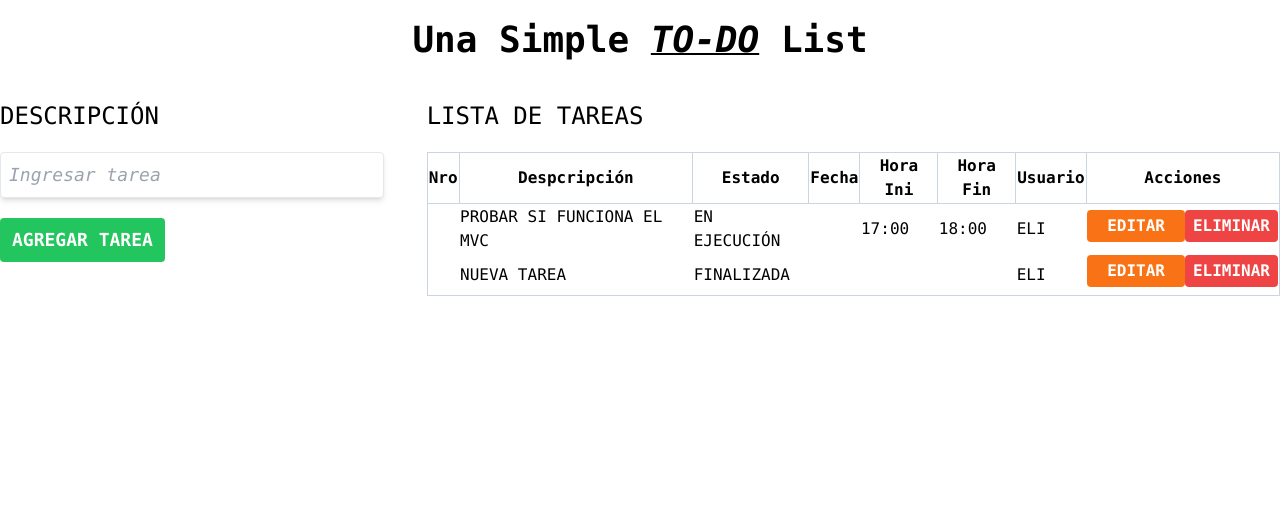
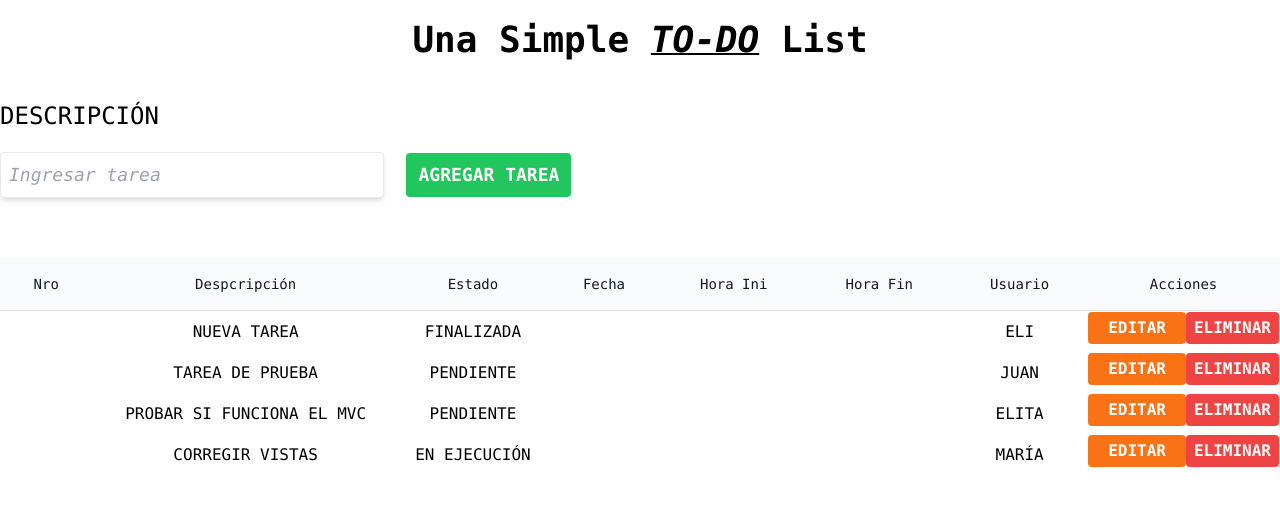
Before and after one commit to EliFullStack/developers, a PHP site: page / in a window 1280 px wide. Shown: the top 530 px of the page. Run offline with PHP 8.4, Linux system fonts and the light colour scheme; some libraries are stand-ins or nearby versions.

```diff
--- a/phpInitialDemo-main/app/controllers/TareasController.php
+++ b/phpInitialDemo-main/app/controllers/TareasController.php
@@ -41,6 +41,7 @@ class TareasController extends Controller {
 
         $tarea->setTitulo($_POST['titulo']);
         $tarea->setEstado($_POST['estado']);
+        $tarea->setDate($_POST['date']);
         $tarea->setHoraInicio($_POST['horaInicio']);
         $tarea->setHoraFin($_POST['horaFin']);
         $tarea->setUsuario($_POST['usuario']);
--- a/phpInitialDemo-main/app/views/scripts/tareas/listarTareas.phtml
+++ b/phpInitialDemo-main/app/views/scripts/tareas/listarTareas.phtml
@@ -3,27 +3,31 @@
     Una simple <span class="italic underline decoration-2">TO-DO</span> list
   </h1>
 
-<div class="flex mt-10">
-    <div class="w-1/3 text-2xl uppercase">Descripción
+<div class="container">
+<div class="flex flex-col mt-10">
+    <div class="text-2xl uppercase">Descripción
 <form action= "<?php echo WEB_ROOT ?>/tareas/nuevaTarea" method="post">
     <input class="text-lg border p-2 pr-10 mr-2 shadow-md rounded italic w-96 my-5" type="text" name="todo_name" placeholder="Ingresar tarea">
     <button class="text-lg bg-green-500 hover:bg-green-700 rounded font-semibold uppercase py-2 px-3 text-white" type="submit">Agregar Tarea</button>
 </form>
 </div>
 <br>
-<div class="w-2/3 text-2xl uppercase">Lista de tareas
-    <div class="mt-5">
-        <table class="border border-slate-300 rounded w-full">
-            <thead class="text-base capitalize py-5 pb-2 font-normal">
+<div class="flex flex-col mb-10">
+            <div class="overflow-x-auto sm:-mx-6 lg:-mx-8">
+              <div class="py-4 inline-block min-w-full sm:px-6 lg:px-8">
+                <div class="overflow-hidden">
+                    <table class="min-w-full text-center">
+                        <thead class="border-b bg-gray-50">
                 <tr>
-                    <th class="border border-slate-300" scope="col">Nro</th>
-                    <th class="border border-slate-300" scope="col">Despcripción</th>
-                    <th class="border border-slate-300" scope="col">Estado</th>
-                    <th class="border border-slate-300" scope="col">Fecha</th>
-                    <th class="border border-slate-300" scope="col">Hora Ini</th>
-                    <th class="border border-slate-300" scope="col">Hora Fin</th>
-                    <th class="border border-slate-300" scope="col">Usuario</th>
-                    <th class="border border-slate-300" scope="col">Acciones</th>
+
+                    <th scope="col" class="text-sm font-medium text-gray-900 px-6 py-4">Nro</th>
+                    <th scope="col" class="text-sm font-medium text-gray-900 px-6 py-4">Despcripción</th>
+                    <th scope="col" class="text-sm font-medium text-gray-900 px-6 py-4">Estado</th>
+                    <th scope="col" class="text-sm font-medium text-gray-900 px-6 py-4">Fecha</th>
+                    <th scope="col" class="text-sm font-medium text-gray-900 px-6 py-4">Hora Ini</th>
+                    <th scope="col" class="text-sm font-medium text-gray-900 px-6 py-4">Hora Fin</th>
+                    <th scope="col" class="text-sm font-medium text-gray-900 px-6 py-4">Usuario</th>
+                    <th scope="col" class="text-sm font-medium text-gray-900 px-6 py-4">Acciones</th>
                 </tr>
             </thead>
             <tbody class="text-base uppercase">
@@ -37,6 +41,7 @@
             ?>
                 <tr>
                     <th></th>
+
                     <td><p><?php echo $tarea->getTitulo(); ?> </p></td>
                     <td><p><?php echo $tarea->getEstado(); ?> </p></td>
                     <td><p><?php echo $tarea->getDate(); ?> </p></td>
@@ -75,3 +80,5 @@
     </div>
 </div>
 </div>
+</div>
+</div>
--- a/phpInitialDemo-main/web/json/tareas.json
+++ b/phpInitialDemo-main/web/json/tareas.json
@@ -1,14 +1,26 @@
 {
-    "Probar si funciona el MVC   ": {
-        "estado": "En ejecuci\u00f3n",
-        "horaInicio": "17:00",
-        "horaFin": "18:00",
-        "usuario": "Eli "
-    },
-    "nueva tarea  ": {
+    "nueva tarea   ": {
         "estado": "Finalizada",
         "horaInicio": "",
         "horaFin": "",
-        "usuario": "Eli "
+        "usuario": "Eli  "
+    },
+    "tarea de prueba ": {
+        "estado": "Pendiente",
+        "horaInicio": "",
+        "horaFin": "",
+        "usuario": " Juan"
+    },
+    "Probar si funciona el MVC     ": {
+        "estado": "Pendiente",
+        "horaInicio": "",
+        "horaFin": "",
+        "usuario": "Elita   "
+    },
+    "corregir vistas ": {
+        "estado": "En ejecuci\u00f3n",
+        "horaInicio": "",
+        "horaFin": "",
+        "usuario": "Mar\u00eda "
     }
 }
```
